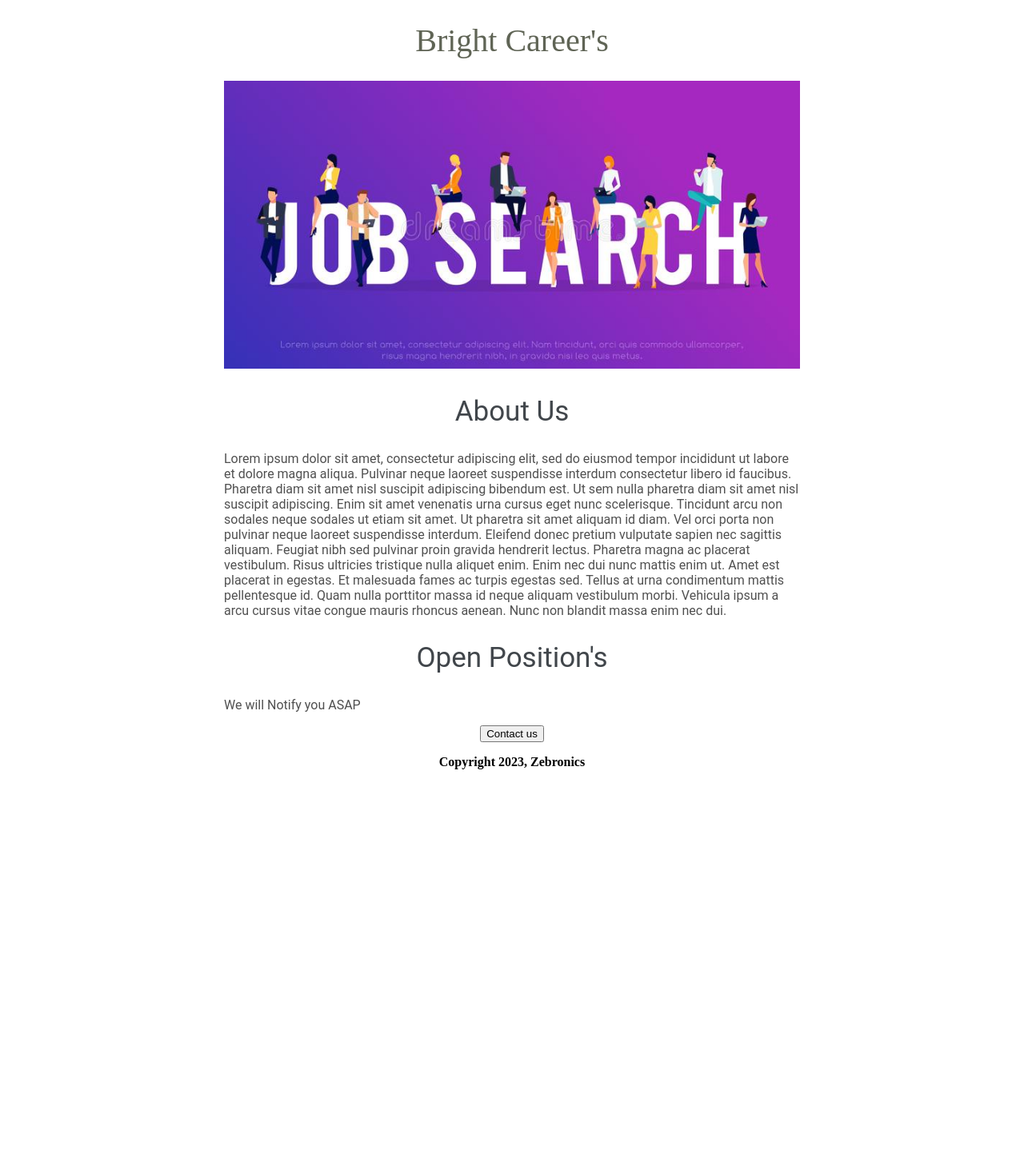
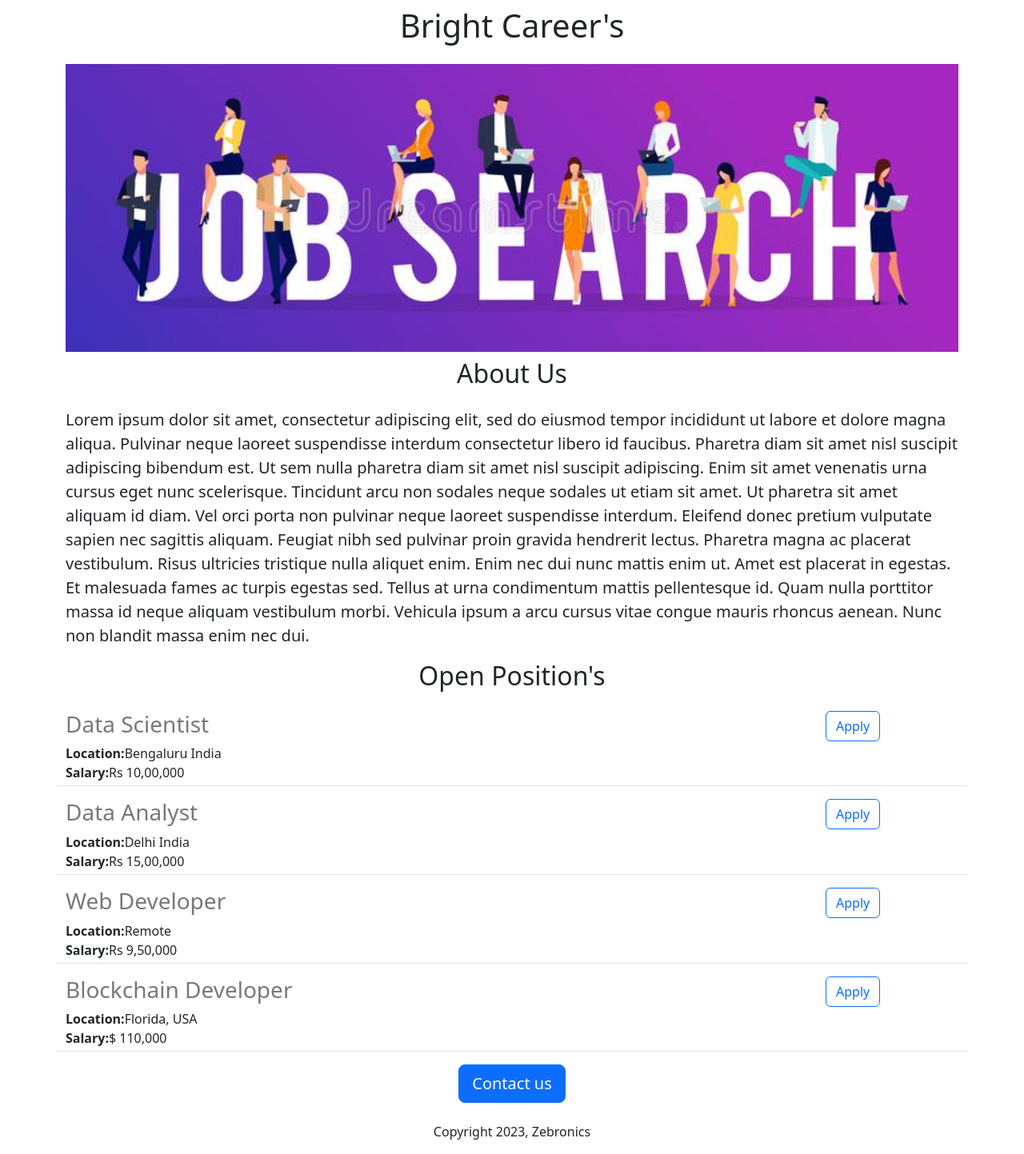
Before and after one commit to cryptofaiz720/first-careers-website, a Flask app: page / in a window 1280 px wide. Shown: the whole page at 80% size. Before the commit the page ends 962 px from the top, so only its background shows below. Run offline with Flask 2, Linux system fonts and the light colour scheme.

Commit message:
Added dynamic data and API route

```diff
--- a/app.py
+++ b/app.py
@@ -1,11 +1,43 @@
-from flask import Flask, render_template
+from flask import Flask, render_template, jsonify
 
 app = Flask(__name__)
+
+JOBS = [
+  {
+    'id': 1,
+    'title': 'Data Scientist',
+    'location': 'Bengaluru India',
+    'salary': 'Rs 10,00,000'
+  },
+  {
+    'id': 2,
+    'title': 'Data Analyst',
+    'location': 'Delhi India',
+    'salary': 'Rs 15,00,000'
+  },
+  {
+    'id': 3,
+    'title': 'Web Developer',
+    'location': 'Remote',
+    'salary': 'Rs 9,50,000'
+  },
+  {
+    'id': 4,
+    'title': 'Blockchain Developer',
+    'location': 'Florida, USA',
+    'salary': '$ 110,000'
+  },
+]
 
 
 @app.route("/")
 def hello_world():
-  return render_template('home.html')
+  return render_template('home.html', jobs=JOBS)
+
+
+@app.route("/api/jobs")
+def jobs_list():
+  return jsonify(JOBS)
 
 
 if __name__ == "__main__":
--- a/templates/home.html
+++ b/templates/home.html
@@ -2,50 +2,34 @@
 <html>
   <head>
     <title>Faizan's Career</title>
+    <meta charset="utf-8">
+    <meta name="viewport" content="width=device-width, initial-scale=1">
+    <link href="https://cdn.jsdelivr.net/npm/bootstrap@5.3.0-alpha3/dist/css/bootstrap.min.css" rel="stylesheet" integrity="sha384-KK94CHFLLe+nY2dmCWGMq91rCGa5gtU4mk92HdvYe+M/SXH301p5ILy+dN9+nJOZ" crossorigin="anonymous">
     <style>
-      h1{
-        font-size:40px;
-        font-family:round;
-        font-weight:normal;
-        color:rgb(95 , 100, 85);
-        text-align:center;
-      }
       #banner {
-        width: 100%;
-        height: 360px;
+        height:360px;
+        width:100%;
         object-fit:cover;
       }
-      h2 {
-        font-size: 35px;
-        font-family:Roboto;
-        font-weight:normal;
-        color:rgb(65,70,75);
-        text-align:center;
-      }
-      .bodytext {
-        font-family:Roboto;
-        color:rgb(80 , 80 , 80 );
-      }
-      #container {
-        max-width: 720px;
-        margin: 0 auto 0 auto;
-      }
-
     </style>
+  </head>
     <body>
-      <div id = "container">
-        <h1> Bright Career's </h1>
-        <img id ="banner" src = "https://first-careers-website.cryptofaiz.repl.co/static/job.banner.jpg" >
-        <h2> About Us </h2>
-        <p class = "bodytext">
+      <div class = "container">
+        <h1 class ="text-center mt-2 mb-4"> Bright Career's </h1>
+        <img class = "img-fluid." id ="banner" src = "https://first-careers-website.cryptofaiz.repl.co/static/job.banner.jpg" >
+        <h2 class ="text-center mt-2 mb-4"> About Us </h2>
+        <p class = "lead">
         Lorem ipsum dolor sit amet, consectetur adipiscing elit, sed do eiusmod tempor incididunt ut labore et dolore magna aliqua. Pulvinar neque laoreet suspendisse interdum consectetur libero id faucibus. Pharetra diam sit amet nisl suscipit adipiscing bibendum est. Ut sem nulla pharetra diam sit amet nisl suscipit adipiscing. Enim sit amet venenatis urna cursus eget nunc scelerisque. Tincidunt arcu non sodales neque sodales ut etiam sit amet. Ut pharetra sit amet aliquam id diam. Vel orci porta non pulvinar neque laoreet suspendisse interdum. Eleifend donec pretium vulputate sapien nec sagittis aliquam. Feugiat nibh sed pulvinar proin gravida hendrerit lectus. Pharetra magna ac placerat vestibulum. Risus ultricies tristique nulla aliquet enim. Enim nec dui nunc mattis enim ut. Amet est placerat in egestas. Et malesuada fames ac turpis egestas sed. Tellus at urna condimentum mattis pellentesque id. Quam nulla porttitor massa id neque aliquam vestibulum morbi. Vehicula ipsum a arcu cursus vitae congue mauris rhoncus aenean. Nunc non blandit massa enim nec dui.</p>
-        <h2> Open Position's </h2>
-        <p class = "bodytext"> We will Notify you ASAP </p>
-        <div style = "text-align:center;">
-        <button> Contact us </button>
-          <p style = "font-weight:bold;">Copyright 2023, Zebronics</p>
+        <h2 class ="text-center mt-2 mb-4"> Open Position's </h2>
+        <div>
+          {% for job in jobs %}
+          {% include 'jobitem.html' %}
+          {% endfor %}
+        </div>
+        <div class ="text-center">
+        <button class ="btn btn-primary btn-lg"> Contact us </button>
+          <p class = "mt-4">Copyright 2023, Zebronics</p>
         </div>
         </div>
     </body>
-  </head>
 </html>
--- /dev/null
+++ b/templates/jobitem.html
@@ -0,0 +1,18 @@
+ <div class = "border-bottom row" style ="margin-bottom:16px; padding-bottom:4px;">
+   <div class = "col-10">
+      <h3
+        style = "color:rgb(120,120,120); margin-bottom:8px;">
+        {{job['title']}} </h3>
+      <div><b>Location:</b>{{job['location']}}
+      </div>
+      {%if 'salary' in job %}
+      <div><b>Salary:</b>{{job['salary']}}
+      </div>
+      {%endif %}
+   </div>
+   <div class ="col-2">
+      <button type="button" class="btn btn-outline-primary">
+     Apply </button>
+   </div>
+
+  </div>
```
